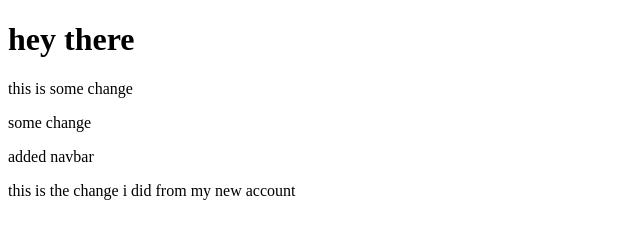
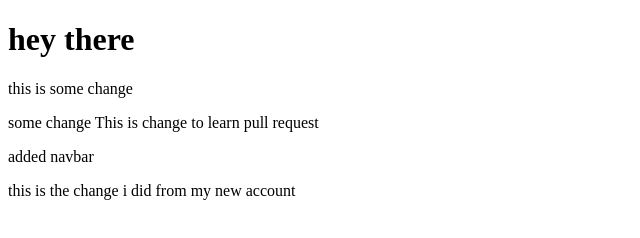
Before and after one commit to CoderMohitt/new-repo-1, a plain HTML site: page index.html in a window 1280 px wide. Shown: the whole page, without its empty margins (0-640 px from the left). Drawn offline with Linux system fonts and the light colour scheme.

Commit message:
Update index.html

```diff
--- a/index.html
+++ b/index.html
@@ -12,6 +12,7 @@
 
 
     <span>some change</span>
+    <span>This is change to learn pull request</span>
 
     <p>added navbar</p>
 
```
